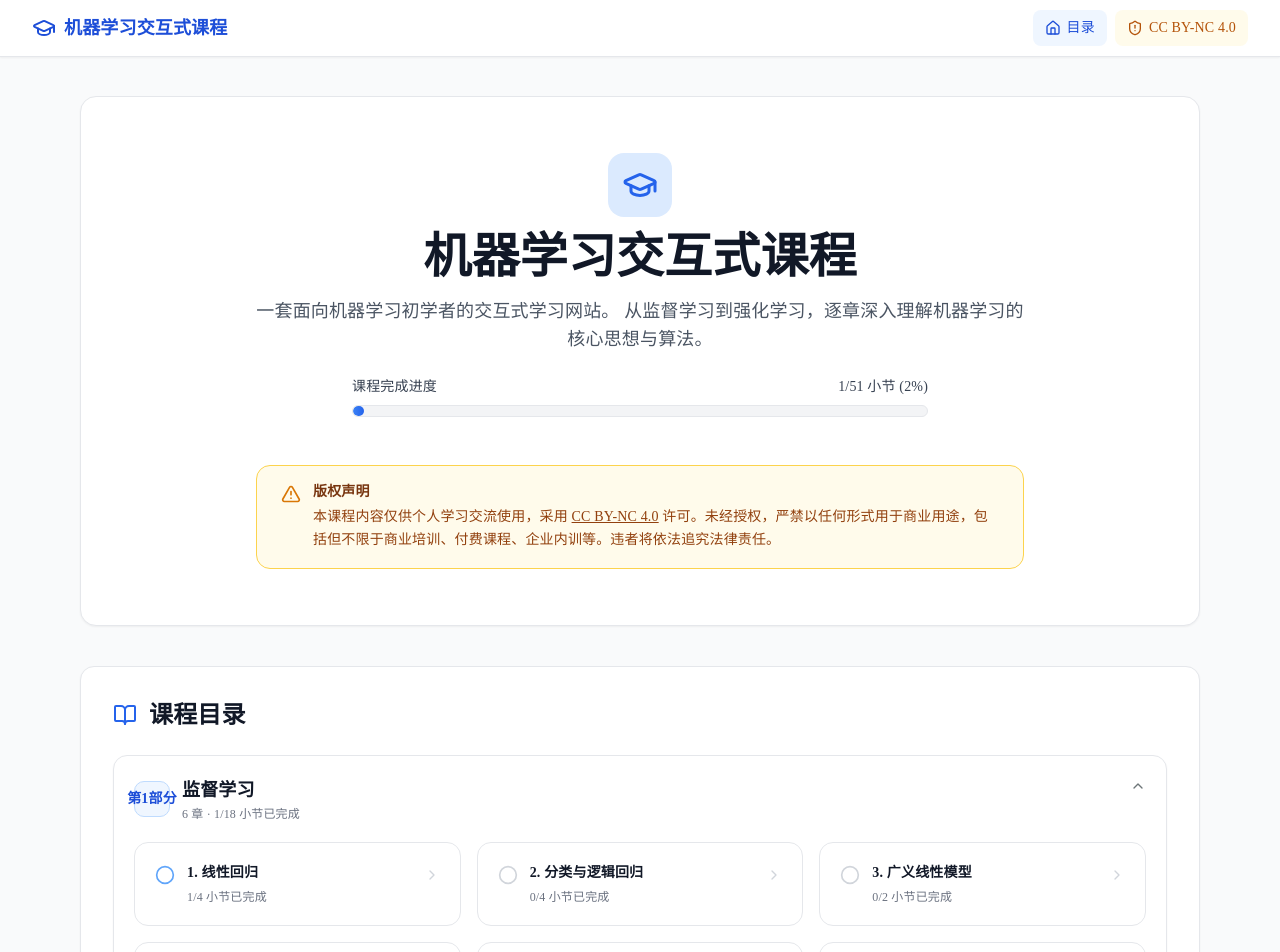
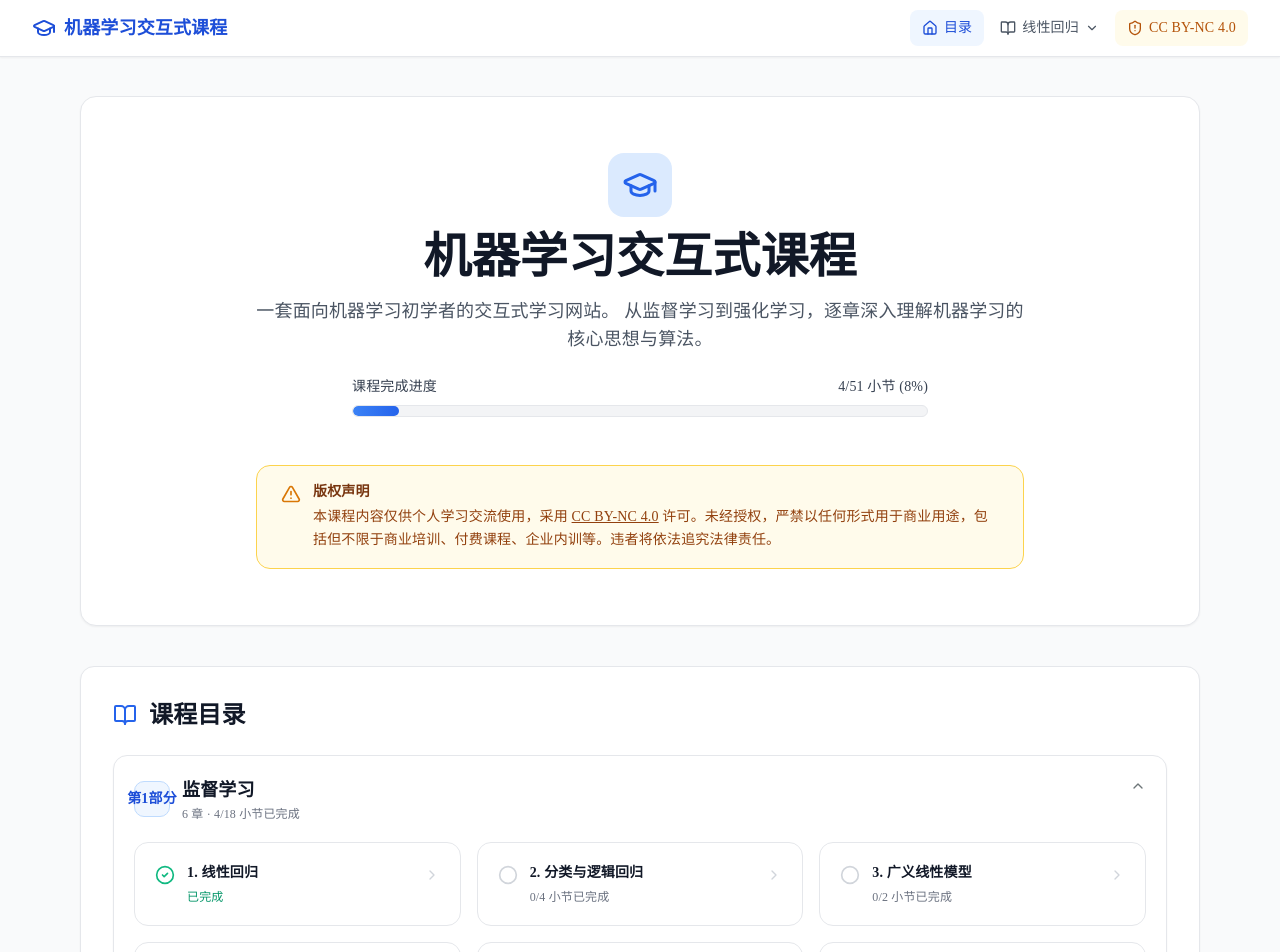
Before and after one commit to GeorgeC77/deep-learning-interactive-web, a React (Vite) app: page /#/ in a window 1280 px wide. Shown: the top 952 px of the page. Built offline with nearby package versions, Linux system fonts and the light colour scheme.

Commit message:
feat: mark linear regression complete, restore chapter nav dropdown, show '已完成' badge

```diff
--- a/src/components/Navbar.tsx
+++ b/src/components/Navbar.tsx
@@ -1,7 +1,27 @@
-import { NavLink } from 'react-router-dom';
-import { GraduationCap, Home, ShieldAlert } from 'lucide-react';
+import { NavLink, Link, useLocation } from 'react-router-dom';
+import { GraduationCap, Home, ShieldAlert, ChevronDown, FunctionSquare, TrendingDown, FileSpreadsheet, BarChart3, Brain, BookOpen } from 'lucide-react';
+import {
+  DropdownMenu,
+  DropdownMenuContent,
+  DropdownMenuItem,
+  DropdownMenuTrigger,
+} from '@/components/ui/dropdown-menu';
+import { cn } from '@/lib/utils';
+
+const linearRegressionItems = [
+  { to: '/overview', label: '课程概览', icon: BookOpen },
+  { to: '/model', label: '模型表示', icon: FunctionSquare },
+  { to: '/cost-function', label: '代价函数', icon: TrendingDown },
+  { to: '/gradient-descent', label: '梯度下降', icon: BarChart3 },
+  { to: '/normal-equation', label: '正规方程', icon: FileSpreadsheet },
+  { to: '/probabilistic', label: '概率解释', icon: Brain },
+  { to: '/overfitting', label: '过拟合', icon: ShieldAlert },
+];
 
 export default function Navbar() {
+  const location = useLocation();
+  const currentPath = location.hash.slice(1) || '/';
+
   return (
     <nav className="fixed top-0 left-0 right-0 z-50 bg-white/90 backdrop-blur-md border-b border-gray-200 shadow-sm">
       <div className="max-w-7xl mx-auto px-4 sm:px-6 lg:px-8">
@@ -15,21 +35,49 @@ export default function Navbar() {
             <span className="sm:hidden">机器学习课程</span>
           </NavLink>
 
-          <div className="flex items-center gap-2">
+          <div className="flex items-center gap-1">
             <NavLink
               to="/"
               end
               className={({ isActive }) =>
-                `flex items-center gap-1.5 px-3 py-2 rounded-md text-sm font-medium transition-colors ${
+                cn(
+                  'flex items-center gap-1.5 px-3 py-2 rounded-md text-sm font-medium transition-colors',
                   isActive
                     ? 'bg-blue-50 text-blue-700'
                     : 'text-gray-600 hover:text-gray-900 hover:bg-gray-50'
-                }`
+                )
               }
             >
               <Home className="w-4 h-4" />
               目录
             </NavLink>
+
+            <DropdownMenu>
+              <DropdownMenuTrigger className="hidden md:flex items-center gap-1.5 px-3 py-2 rounded-md text-sm font-medium text-gray-600 hover:text-gray-900 hover:bg-gray-50 transition-colors outline-none">
+                <BookOpen className="w-4 h-4" />
+                线性回归
+                <ChevronDown className="w-3.5 h-3.5" />
+              </DropdownMenuTrigger>
+              <DropdownMenuContent align="end" className="w-48">
+                {linearRegressionItems.map((item) => {
+                  const isActive = currentPath === item.to;
+                  return (
+                    <DropdownMenuItem key={item.to} asChild>
+                      <Link
+                        to={item.to}
+                        className={cn(
+                          'flex items-center gap-2 cursor-pointer',
+                          isActive && 'bg-blue-50 text-blue-700'
+                        )}
+                      >
+                        <item.icon className="w-4 h-4" />
+                        {item.label}
+                      </Link>
+                    </DropdownMenuItem>
+                  );
+                })}
+              </DropdownMenuContent>
+            </DropdownMenu>
 
             <a
               href="https://github.com/GeorgeC77/machine-learning-interactive-web/blob/main/LICENSE"
--- a/src/course/manifest.ts
+++ b/src/course/manifest.ts
@@ -42,21 +42,21 @@ export const courseManifest: Part[] = [
             id: "ch01-s02",
             title: "1.2 正规方程",
             path: "/ch01/s02",
-            completed: false,
+            completed: true,
             description: "通过矩阵求导与最小二乘得到闭式解。",
           },
           {
             id: "ch01-s03",
             title: "1.3 概率解释",
             path: "/ch01/s03",
-            completed: false,
+            completed: true,
             description: "高斯噪声假设与最大似然估计。",
           },
           {
             id: "ch01-s04",
             title: "1.4 局部加权线性回归",
             path: "/ch01/s04",
-            completed: false,
+            completed: true,
             description: "基于局部加权的非参数回归方法。",
           },
         ],
--- a/src/pages/HomePage.tsx
+++ b/src/pages/HomePage.tsx
@@ -138,7 +138,11 @@ export default function HomePage() {
                               {chapter.number}. {chapter.title}
                             </div>
                             <div className="text-xs text-gray-500 mt-1.5">
-                              {chapterCompleted}/{chapterTotal} 小节已完成
+                              {chapterCompleted === chapterTotal ? (
+                                <span className="text-emerald-600 font-medium">已完成</span>
+                              ) : (
+                                `${chapterCompleted}/${chapterTotal} 小节已完成`
+                              )}
                             </div>
                           </div>
                           <ChevronRight className="w-4 h-4 text-gray-300 group-hover:text-blue-400 flex-shrink-0 mt-1" />
```
